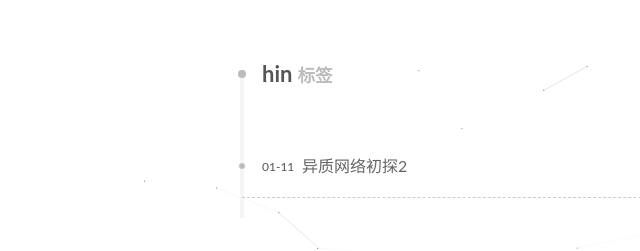
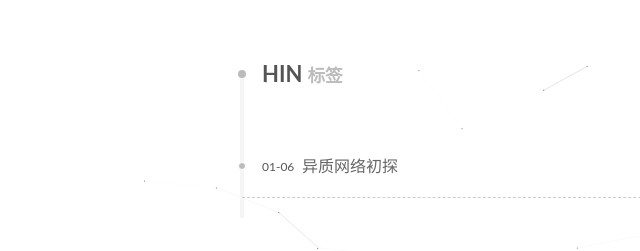
Before and after one commit to mayday618/mayday618.github.io, a plain HTML site: page tags/HIN/index.html in a window 1280 px wide. Shown: the part 299-550 px from the top of the page, 103-743 px from the left. Drawn offline with Linux system fonts and the light colour scheme; some packages are replaced by stand-ins of ours; a script that the page names is missing.

Commit message:
Site updated: 2018-01-11 23:00:52

```diff
--- a/css/main.css
+++ b/css/main.css
@@ -1926,7 +1926,7 @@ img:hover {
   width: 4px;
   height: 4px;
   border-radius: 50%;
-  background: #fff;
+  background: #a8a4a3;
 }
 .links-of-blogroll {
   font-size: 13px;
--- a/tags/HIN/index.html
+++ b/tags/HIN/index.html
@@ -83,7 +83,7 @@
 
 <meta property="og:type" content="website">
 <meta property="og:title" content="Hfzh Blog">
-<meta property="og:url" content="http://yoursite.com/tags/hin/index.html">
+<meta property="og:url" content="http://yoursite.com/tags/HIN/index.html">
 <meta property="og:site_name" content="Hfzh Blog">
 <meta property="og:locale" content="zh-Hans">
 <meta name="twitter:card" content="summary">
@@ -117,13 +117,13 @@
 
 
 
-  <link rel="canonical" href="http://yoursite.com/tags/hin/"/>
+  <link rel="canonical" href="http://yoursite.com/tags/HIN/"/>
 
 
 
 
 
-  <title>标签: hin | Hfzh Blog</title>
+  <title>标签: HIN | Hfzh Blog</title>
 
 
 
@@ -224,7 +224,7 @@
 
     <div id="posts" class="posts-collapse">
       <div class="collection-title">
-        <h1>hin<small>标签</small>
+        <h1>HIN<small>标签</small>
         </h1>
       </div>
 
@@ -236,9 +236,9 @@
 
       <h2 class="post-title">
 
-            <a class="post-title-link" href="/2018/01/11/异质网络初探2/" itemprop="url">
+            <a class="post-title-link" href="/2018/01/06/异质网络初探/" itemprop="url">
 
-                <span itemprop="name">异质网络初探2</span>
+                <span itemprop="name">异质网络初探</span>
 
             </a>
 
@@ -246,9 +246,9 @@
 
       <div class="post-meta">
         <time class="post-time" itemprop="dateCreated"
-              datetime="2018-01-11T16:04:20+08:00"
-              content="2018-01-11" >
-          01-11
+              datetime="2018-01-06T16:38:55+08:00"
+              content="2018-01-06" >
+          01-06
         </time>
       </div>
 
@@ -567,3 +567,4 @@
 </html>
 <!-- 页面点击小红心 -->
 <script type="text/javascript" src="/js/src/love.js"></script>
+>
```
